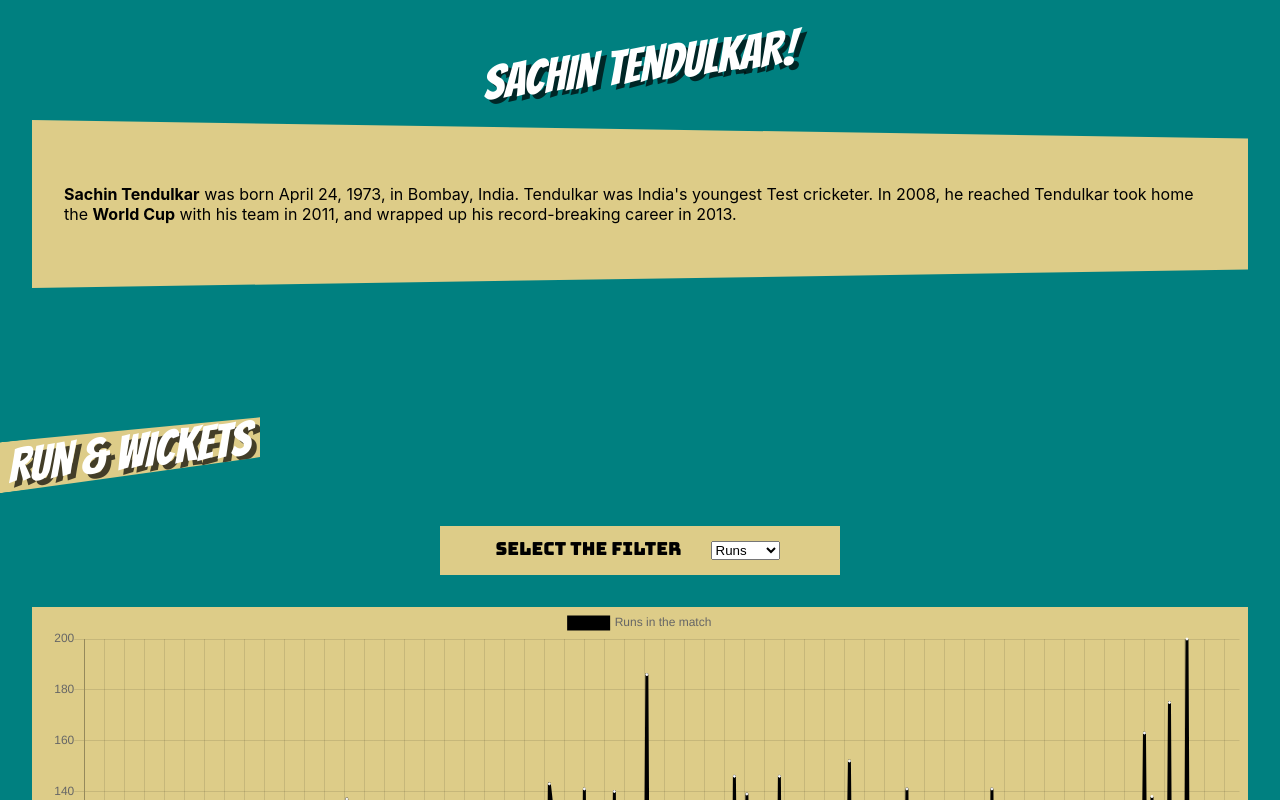
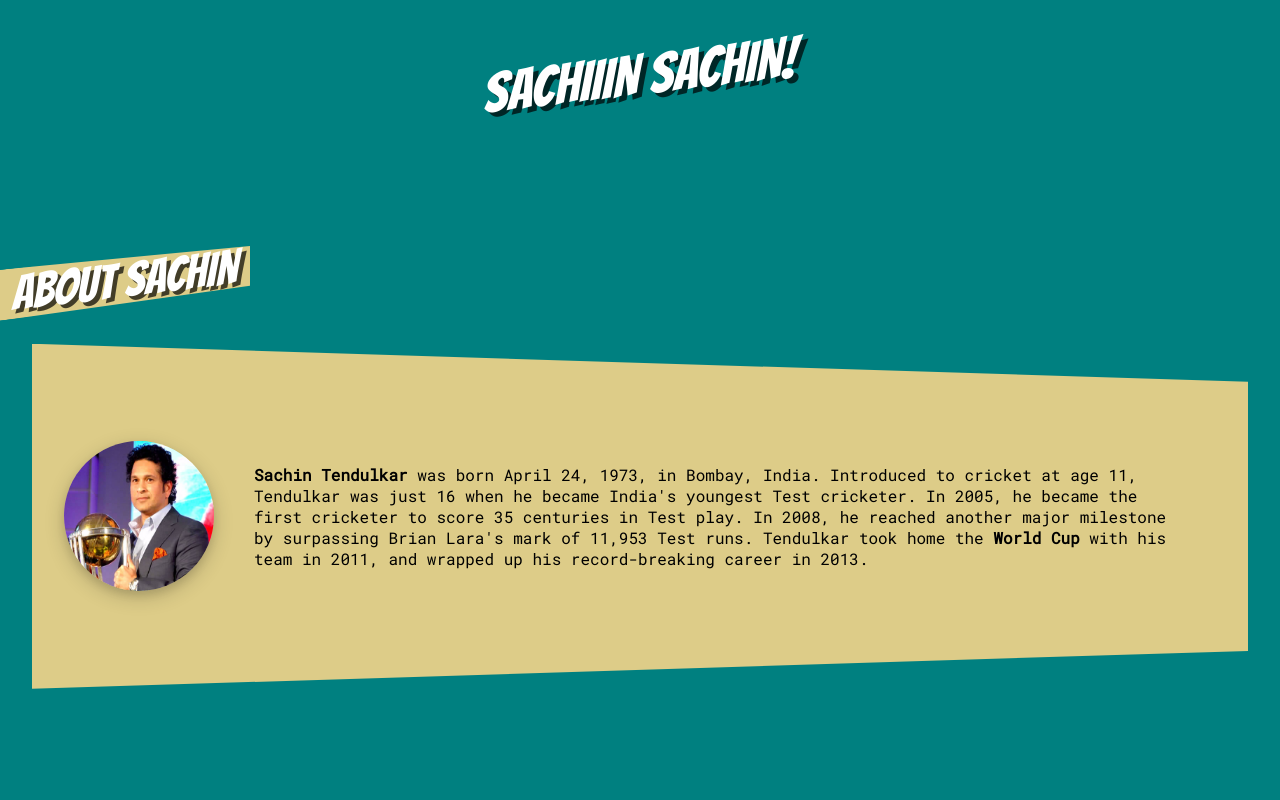
Before and after one commit to rrhythmsharma/Sachin-Career-Analysis, a React (Create React App) app: page / in a window 1280 px wide. Shown: the top 800 px of the page. Built offline with nearby package versions, Linux system fonts and the light colour scheme.

Commit message:
Added new design and image

```diff
--- a/src/components/Header/Header.css
+++ b/src/components/Header/Header.css
@@ -1,11 +1,12 @@
 @import url('https://fonts.googleapis.com/css?family=Bangers&display=swap');
+@import url('https://fonts.googleapis.com/css?family=Roboto+Mono&display=swap');
 
 .sachin-career-heading {
     text-align: center;
     font-weight: normal;
     color: #fff;
     text-transform: uppercase;
-    font-size: 3em;
+    font-size: 3.5em;
     white-space: nowrap;
     z-index: 1000;
     font-family: 'Bangers', cursive;
@@ -24,21 +25,65 @@
     transition-duration: 0.5s;
 }
 
+.about-sachin{
+    text-align: center;
+    font-weight: normal;
+    color: #fff;
+    text-transform: uppercase;
+    font-size: 3em;
+    white-space: nowrap;
+    z-index: 1000;
+    font-family: 'Bangers', cursive;
+    text-shadow: 4px 4px 0 rgba(0, 0, 0, 0.7);
+    -moz-transform: skew(0, -6.7deg);
+    -ms-transform: skew(0, -6.7deg);
+    -webkit-transform: skew(0, -6.7deg);
+    transform: skew(0, -6.7deg);
+    -moz-transition-property: font-size;
+    -o-transition-property: font-size;
+    -webkit-transition-property: font-size;
+    transition-property: font-size;
+    -moz-transition-duration: 0.5s;
+    -o-transition-duration: 0.5s;
+    -webkit-transition-duration: 0.5s;
+    transition-duration: 0.5s;
+    /* clip-path: polygon(0 0, 100%, 0, 100% 100%, 0 calc(100%, 0)); */
+    -webkit-clip-path: polygon(0 0, 100% 11%, 100% 89%, 0% 100%);
+    clip-path: polygon(0 0, 100% 11%, 100% 89%, 0% 100%);
+    width: 250px;
+    background: #dc8;
+    margin-top: 150px;
+}
+
 
 .sachin-description {
     max-width: 90%;
     margin: -.666rem auto;
     background: #dc8;
     padding: 4rem 2rem;
+    font-family: 'Roboto Mono', monospace;
+    font-size: 16px;
     /* clip-path: polygon(0 2.4rem, 100%, 0, 100% 100%, 0 calc(100% - 1.4rem)); */
     -webkit-clip-path: polygon(0 0, 100% 11%, 100% 89%, 0% 100%);
     clip-path: polygon(0 0, 100% 11%, 100% 89%, 0% 100%);
+    display: flex;
+    flex-direction: row;
+    justify-content: center;
+    align-content: center;
+    align-items: center;
+    justify-items: center;
 }
 
-@media (max-width: 650px) and (min-width: 450px) {
-    .sachin-career-heading {
-        font-size: 2.5em;
-    }
+.sachin-img{
+    height: 150px;
+    width: 150px;
+    border-radius: 50%;
+    box-shadow: 0 4px 8px 0 rgba(0, 0, 0, 0.1), 0 6px 20px 0 rgba(0, 0, 0, 0.19);
+}
+
+.sachin-description-text{
+    padding: 40px;
+    text-align: left;
 }
 
 @media (max-width: 650px) {
@@ -47,8 +92,21 @@
     }
 }
 
+@media (max-width: 600px) {
+    .sachin-description {
+        display: flex;
+        flex-direction: column;
+    }
+
+    .sachin-description-text{
+        padding: 30px;
+        text-align: center;
+    }
+}
+
+
 @media (max-width: 449px) {
     .sachin-career-heading {
-        font-size: 2em;
+        font-size: 3em;
     }
 }
--- a/src/components/Header/Header.js
+++ b/src/components/Header/Header.js
@@ -1,15 +1,23 @@
 import React from 'react'
+import image from '../../assets/sachin-tendulkar-img.jpg';
 import './Header.css';
 
 const Header = () => {
     return(
         <React.Fragment>
-            <h2 className="sachin-career-heading">Sachin Tendulkar!</h2>
+            <h2 className="sachin-career-heading">Sachiiin Sachin!</h2>
+            <h3 className="about-sachin">About Sachin</h3>
             <div className="sachin-description">
-                <b>Sachin Tendulkar</b> was born April 24, 1973, in Bombay, India.
-                Tendulkar was India's youngest Test cricketer. In 2008, he reached
-                Tendulkar took home the <b>World Cup</b> with his team in 2011, and wrapped up his
-                record-breaking career in 2013.
+                <img className="sachin-img" src={image} alt="sahin"/>
+                <p className="sachin-description-text">
+                    <b>Sachin Tendulkar</b> was born April 24, 1973, in Bombay, India. Introduced to
+                    cricket at age 11, Tendulkar was just 16 when he became India's youngest Test
+                    cricketer. In 2005, he became the first cricketer to score 35
+                    centuries in Test play. In 2008,
+                    he reached another major milestone by surpassing Brian Lara's
+                    mark of 11,953 Test runs. Tendulkar took home the <b>World Cup</b> with his
+                    team in 2011, and wrapped up his record-breaking career in 2013.
+                </p>
             </div>
         </React.Fragment>
     )
```
